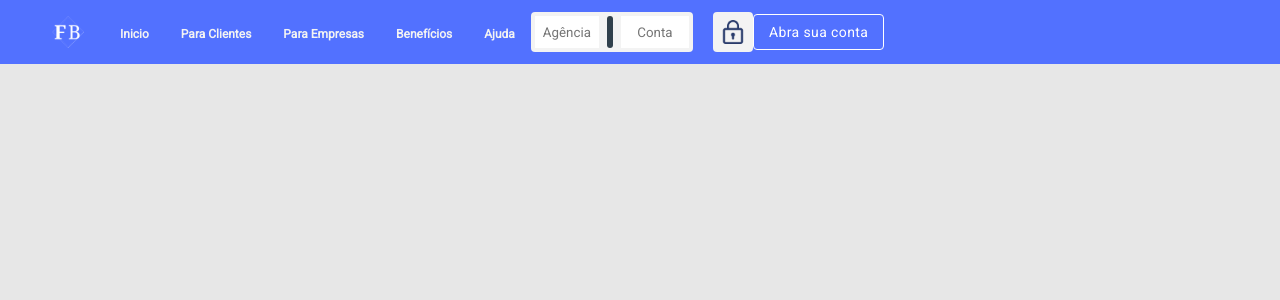
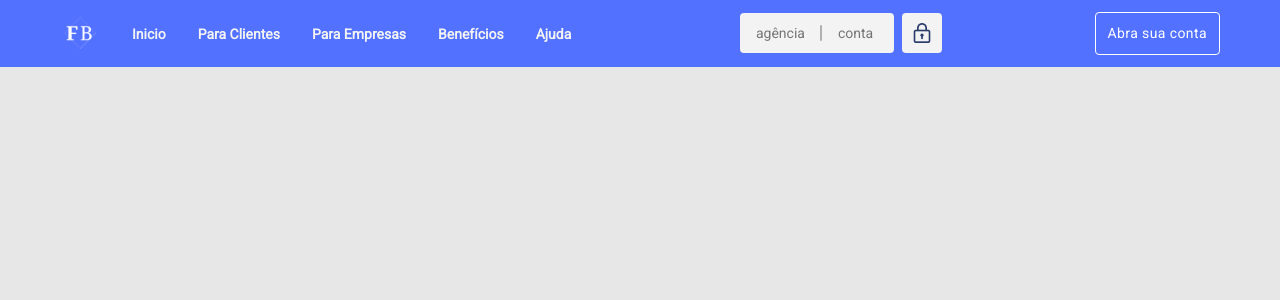
Before and after one commit to Felipe-alv-es/bank-website, a React (Create React App) app: page / in a window 1280 px wide. Shown: the top 300 px of the page. Built offline with nearby package versions, Linux system fonts and the light colour scheme.

Commit message:
chore(Navbar): finished navBar Style

```diff
--- a/src/components/Navbar/Navbar.js
+++ b/src/components/Navbar/Navbar.js
@@ -90,6 +90,7 @@ const Navbar = () => {
         </Box>
       ) : (
         <Box sx={getNavbarStyles}>
+          <Box sx={{ display: "flex", alignItems: "center" }}>
             <Box
               sx={getImageStyle}
               component="img"
@@ -103,10 +104,11 @@ const Navbar = () => {
                 </li>
               ))}
             </ul>
+          </Box>
           <Box display={"flex"}>
             <StyledTextField />
             <StyledLockButton>
-              <img alt="Lock Icon" src={Lock} style={{ width: "24px" }} />
+              <img alt="Lock Icon" src={Lock} style={{ width: "20px" }} />
             </StyledLockButton>
           </Box>
           <StyledOutlineButton>Abra sua conta</StyledOutlineButton>
--- a/src/components/Navbar/Navbar.styles.tsx
+++ b/src/components/Navbar/Navbar.styles.tsx
@@ -14,12 +14,12 @@ export const getNavbarStyles = (): SxProps => ({
   display: "flex",
   width: "100%",
   alignItems: "center",
-  // justifyContent: "space-between",
   background: "#5271FF",
-  padding: "0 48px 0 48px",
+  padding: "0 60px 0 60px",
   paddingBottom: "12px",
   paddingTop: "12px",
-  "> ul": {
+  justifyContent: "space-between",
+  "> div > ul": {
     display: "flex",
     listStyle: "none",
     cursor: "pointer",
@@ -30,15 +30,15 @@ export const getNavbarStyles = (): SxProps => ({
         textDecoration: "none",
         borderRadius: "5px",
         transition: ".5s",
-        fontSize: "12px",
+        fontSize: "14px",
         fontWeight: "bold",
         height: "40px",
         padding: "16px",
         ":hover": {
-          background: "#3F8AE8",
+          background: "#4966E6",
         },
         ":active": {
-          background: "#4567FF",
+          background: "#415BCC",
         },
       },
     },
@@ -56,29 +56,45 @@ export const StyledTextField = React.forwardRef<HTMLElement, TextFieldProps>(
         display: "flex",
         background: "#f3f3f3",
         borderRadius: "4px",
-        padding: "4px",
+        padding: "8px",
+        alignItems: "center",
       }}
     >
       <input
-        placeholder="Agência"
+        placeholder="agência"
+        type="text"
         style={{
           borderStyle: "none",
           width: "64px",
-          textAlign: "center",
+          backgroundColor: "#f3f3f3",
+          fontSize: "14px",
+          outline: "none",
+          paddingLeft: "8px",
+          color: "#374957",
         }}
       />
       <Divider
         orientation="vertical"
         sx={{
-          background: "#374957",
+          background: "#C8C7C9",
           borderRadius: "4px",
-          borderWidth: "3px",
+          borderWidth: "1px",
           margin: "0 8px 0 8px",
+          height: "16px",
         }}
       />
       <input
-        placeholder="Conta"
-        style={{ borderStyle: "none", width: "68px", textAlign: "center" }}
+        placeholder="conta"
+        type="text"
+        style={{
+          borderStyle: "none",
+          width: "56px",
+          backgroundColor: "#f3f3f3",
+          fontSize: "14px",
+          outline: "none",
+          color: "#374957",
+          paddingLeft: "8px",
+        }}
       />
     </Box>
   )
@@ -92,7 +108,10 @@ export const StyledLockButton = React.forwardRef<HTMLElement, IconButtonProps>(
         height: "40px",
         background: "#f3f3f3",
         borderRadius: "4px",
-        marginLeft: "20px",
+        marginLeft: "8px",
+        ":hover": {
+          background: "#E6E6E6",
+        },
       }}
       {...props}
     ></IconButton>
@@ -107,6 +126,10 @@ export const StyledOutlineButton = React.forwardRef<HTMLElement, ButtonProps>(
         color: "white",
         borderColor: "white",
         textTransform: "none",
+        padding: "8px 12px 8px 12px",
+        ":hover": {
+          borderColor: "#E6E6E6",
+        },
       }}
       {...props}
     />
```
Lines whose indentation alone changed are shown as unchanged.
